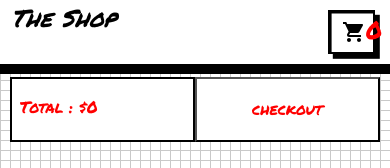
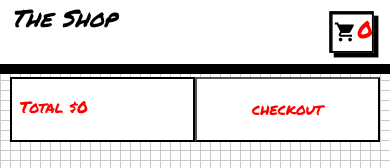
Before and after one commit to TheMooseman/TheShop, a React (Create React App) app: page /pages/Cart in a window 390 px wide. Shown: the top 168 px of the page. Built offline with nearby package versions, Linux system fonts and the light colour scheme.

Commit message:
fix cart number overlap on small screens

```diff
--- a/src/pages/Cart.js
+++ b/src/pages/Cart.js
@@ -23,7 +23,7 @@ function Cart() {
 
       <div className='cartButtons'>
         <div className='cartSubtotal'>
-          <p> Total : ${totalPrice} </p>
+          <p> Total ${totalPrice} </p>
         </div>
 
         <button className='checkoutButton' onClick={checkoutCart}> CHECKOUT </button>
--- a/src/styles/Navbar.scss
+++ b/src/styles/Navbar.scss
@@ -47,6 +47,13 @@
   background: -webkit-linear-gradient(0deg, transparent 50%, yellow 50%);
   background-size: 400px 80px;
 
+  @media only screen and (max-width: 500px) {
+    scale: 0.95;
+    & .cartSvg {
+      margin-left: -110%;
+    }
+  }
+
 }
 
 .linkBtn:hover {
```
